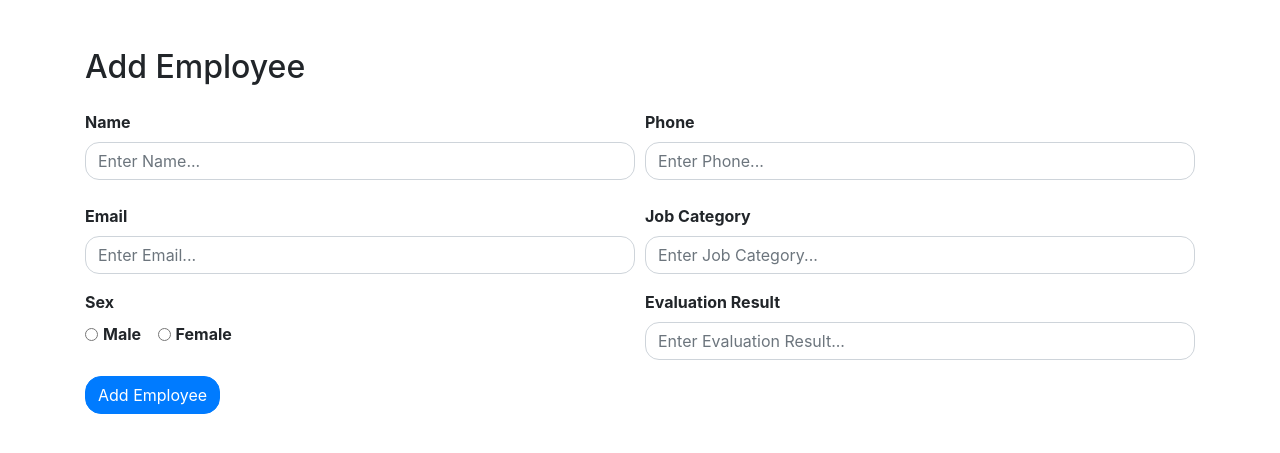
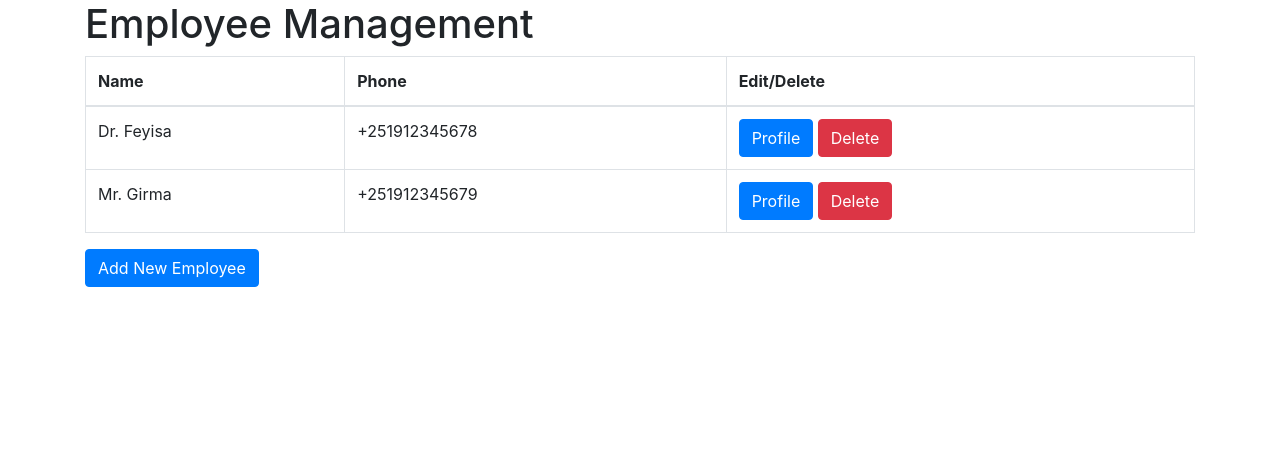
Before and after one commit to matthias22m/Performance-evaluation-system, a Django app: page /employee/ in a window 1280 px wide. Shown: the part 80-533 px from the top of the page. Run offline with Django 5.2, Linux system fonts and the light colour scheme; some libraries are stand-ins or nearby versions.

Commit message:
some change on emp page

```diff
--- a/Core/templates/Core/employee.html
+++ b/Core/templates/Core/employee.html
@@ -1,65 +1,46 @@
 {% load static %}
-
 <!DOCTYPE html>
 <html lang="en">
 <head>
     <meta charset="UTF-8">
     <meta name="viewport" content="width=device-width, initial-scale=1.0">
-    <title>Add Employee</title>
-    <link rel="stylesheet" href="{% static 'core/empstyle.css' %}">
+    <title>Employee Management</title>
     <link rel="stylesheet" href="https://stackpath.bootstrapcdn.com/bootstrap/4.5.2/css/bootstrap.min.css">
 </head>
 <body>
-
     {% include 'core/navbar.html' %}
 
-    <div class="container mt-5">
-        <h2 class="mb-4">Add Employee</h2>
-        <form id="employeeForm" method="post" action="">
-            {% csrf_token %}
-            <div class="form-row">
-                <div class="form-group col-md-6 mb-4">
-                    <label for="name">Name</label>
-                    <input type="text" class="form-control" id="name" name="name" placeholder="Enter Name...">
-                </div>
-                <div class="form-group col-md-6">
-                    <label for="phone">Phone</label>
-                    <input type="text" class="form-control" id="phone" name="phone" placeholder="Enter Phone...">
-                </div>
-            </div>
-            <div class="form-row">
-                <div class="form-group col-md-6">
-                    <label for="email">Email</label>
-                    <input type="email" class="form-control" id="email" name="email" placeholder="Enter Email...">
-                </div>
-                <div class="form-group col-md-6">
-                    <label for="jobCategory">Job Category</label>
-                    <input type="text" class="form-control" id="jobCategory" name="job_category" placeholder="Enter Job Category...">
-                </div>
-            </div>
-            <div class="form-row">
-                <div class="form-group col-md-6">
-                    <label for="sex">Sex</label><br>
-                    <div class="form-check form-check-inline">
-                        <input class="form-check-input" type="radio" name="sex" id="male" value="male">
-                        <label class="form-check-label" for="male">Male</label>
-                    </div>
-                    <div class="form-check form-check-inline">
-                        <input class="form-check-input" type="radio" name="sex" id="female" value="female">
-                        <label class="form-check-label" for="female">Female</label>
-                    </div>
-                </div>
-                <div class="form-group col-md-6">
-                    <label for="evaluationResult">Evaluation Result</label>
-                    <input type="text" class="form-control" id="evaluationResult" name="evaluation_result" placeholder="Enter Evaluation Result...">
-                </div>
-            </div>
-            <button type="submit" class="btn btn-primary">Add Employee</button>
-        </form>
+    <div class="container">
+        <h1>Employee Management</h1>
+
+        <table class="table table-bordered">
+            <thead>
+                <tr>
+                    <th>Name</th>
+                    <th>Phone</th>
+                    <th>Edit/Delete</th>
+                </tr>
+            </thead>
+            <tbody>
+           <tr>
+                    <td>Dr. Feyisa</td>
+                    <td>+251912345678</td>
+                    <td>
+                        <button class="btn btn-primary">Profile</button>
+                        <button class="btn btn-danger">Delete</button>
+                    </td>
+                </tr>
+                <tr>
+                    <td>Mr. Girma</td>
+                    <td>+251912345679</td>
+                    <td>
+                        <button class="btn btn-primary">Profile</button>
+                        <button class="btn btn-danger">Delete</button>
+                    </td>
+                </tr>
+            </tbody>
+        </table>
+        <a href="{% url 'add_emp' %}" class="btn btn-primary">Add New Employee</a>
     </div>
-
-    <script src="https://code.jquery.com/jquery-3.5.1.slim.min.js"></script>
-    <script src="https://cdn.jsdelivr.net/npm/@popperjs/core@2.5.3/dist/umd/popper.min.js"></script>
-    <script src="https://stackpath.bootstrapcdn.com/bootstrap/4.5.2/js/bootstrap.min.js"></script>
 </body>
 </html>
--- a/Core/urls.py
+++ b/Core/urls.py
@@ -18,4 +18,5 @@ urlpatterns = [
     path('employee/<int:id>/', views.employee_detail, name='employee_detail'),
     path('plans/', views.all_plans, name='all_plans'),
     path('employee/', views.all_employees, name='all_employees'),
+     path('add/', views.add_employee, name='add_emp'),
 ]
--- a/Core/views.py
+++ b/Core/views.py
@@ -73,6 +73,9 @@ def all_plans(request):
 
 def all_employees(request):
     return render(request, 'core/all-employ.html')
+def add_employee(request):
+    return render(request, 'core/add_emp.html')
+
 
 Employee = get_user_model()
 
```
Also changed, not shown: Core/templates/Core/add_emp.html (added, +65 -0 lines).
